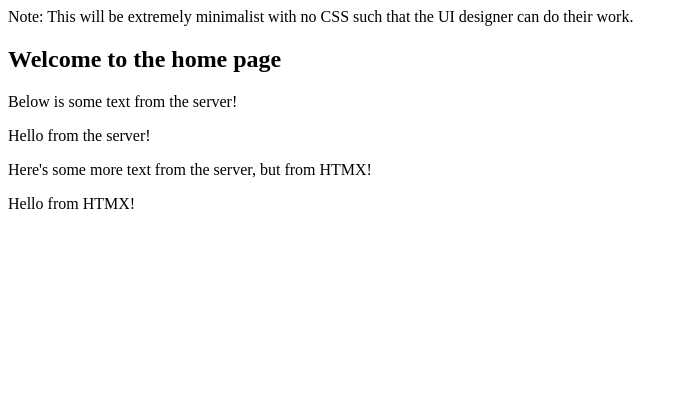
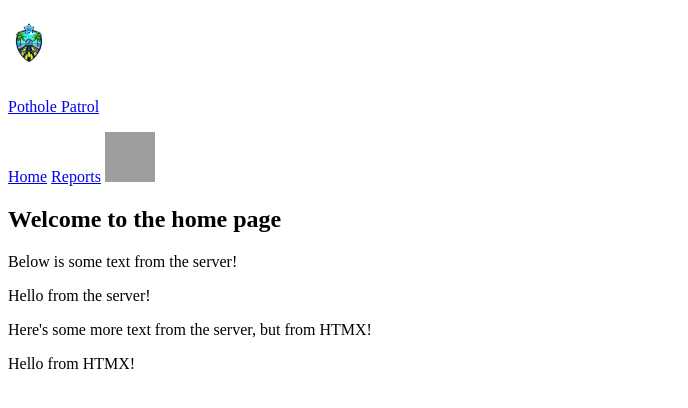
Before and after one commit to IsaiahSama/COMP3375-Assignment, a FastAPI app: page / in a window 1280 px wide. Shown: the top 408 px of the page, without its empty margins (0-688 px from the left). Run offline with FastAPI, Linux system fonts and the light colour scheme; parts of the project's set-up code (start-up, migrations or seed data) failed here and were passed over; grey boxes are pictures that could not be loaded.

Commit message:
Added logo and html for nav bar

```diff
--- a/server/templates/base.html
+++ b/server/templates/base.html
@@ -1,5 +1,6 @@
 <!DOCTYPE html>
 <html lang="en">
+
 <head>
     <meta charset="UTF-8">
     <meta name="viewport" content="width=device-width, initial-scale=1.0">
@@ -7,13 +8,32 @@
     <title>COMP3375 Assignment 2 - {% block title %}{% endblock %}</title>
 
 </head>
+
 <body>
+    <header>
+        <nav>
+            <div id="brand">
+                <a href="/">
+                    <img src="{{ url_for('static', path='/images/logo.png') }}" alt="Logo" width="42" height="70"
+                        style="object-fit: contain">
+                    <p>Pothole Patrol</p>
+                </a>
+            </div>
+            <div id="menu">
+                <a href="/">Home</a>
+                <a href="/reports">Reports</a>
+                <a href="/profile">
+                    <img src="https://api.dicebear.com/9.x/big-smile/svg" alt="avatar" width="50" height="50" />
 
-    Note: This will be extremely minimalist with no CSS such that the UI designer can do their work.
+                </a>
+            </div>
+        </nav>
+    </header>
 
     <section id="mainSection" class="section">
         {% block content %}{% endblock %}
     </section>
 
 </body>
+
 </html>
```
Also changed, not shown: server/public/images/logo.png (added).
